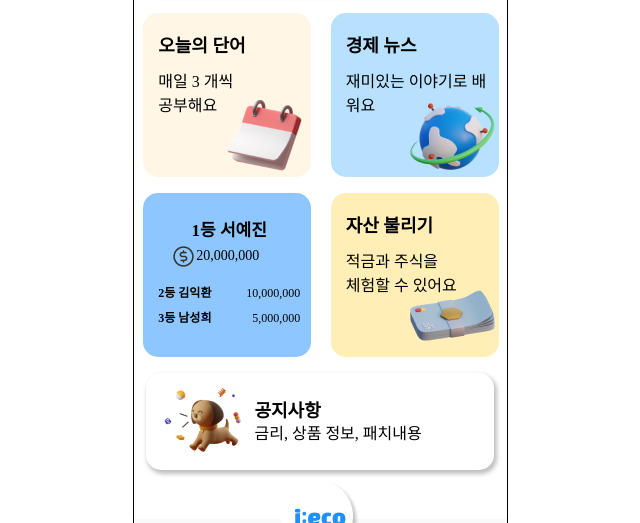
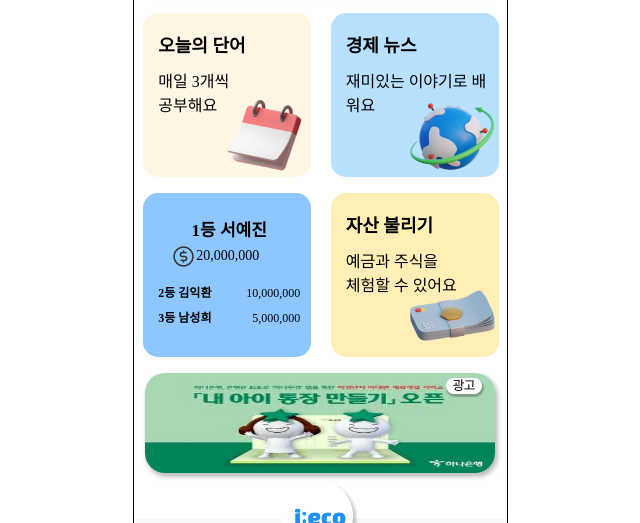
Before and after one commit to MoneyPlay-DigitalHanaro/front-end, a React (Create React App) app: page /test3 in a window 1280 px wide. Shown: the part 208-731 px from the top of the page, without its empty margins (320-960 px from the left). Built offline with nearby package versions, Linux system fonts and the light colour scheme; no server answers; a web font is replaced by a local one.

Commit message:
Feat: 메인페이지 광고 추가

```diff
--- a/src/pages/mainPage/Main.js
+++ b/src/pages/mainPage/Main.js
@@ -15,6 +15,7 @@ import Footer from "../../component/Footer.js";
 import axios from "axios";
 import Logo from "../../image/Main/IecoLogo.png";
 import LogoutButton from "../oauth/Logout.js";
+import Ad from "../../image/Main/Ad.jpeg";
 
 let MenuBtn = styled.button`
   background: ${(props) => props.bg};
@@ -118,7 +119,7 @@ function Main() {
           <MenuBtn bg="rgba(255, 237, 203, 0.5);">
             <b className="title mt10 mb10">오늘의 단어</b>
             <span>
-              매일 3 개씩
+              매일 3개씩
               <br />
               공부해요
             </span>
@@ -177,7 +178,7 @@ function Main() {
             <p>
               <b className="title mt10 mb10">자산 불리기</b>
               <span>
-                적금과 주식을
+                예금과 주식을
                 <br />
                 체험할 수 있어요
               </span>
@@ -186,21 +187,11 @@ function Main() {
           </MenuBtn>
         </a>
       </div>
-      <MenuBtn
-        bg="white"
-        boxShadow="2px 3px 4px 1px rgba(0,0,0, 0.25);"
-        width="348px"
-        height="97px"
-        style={{ marginLeft: "12px" }}
-      >
-        <div>
-          <img src={Dog} className="dog" />
-          <div className="inline absolute mt15  ">
-            <b className="title mb_3">공지사항</b>
-            <span>금리, 상품 정보, 패치내용</span>
-          </div>
-        </div>
-      </MenuBtn>
+      <div style={{position: "relative"}}>
+        <a href="https://www.kebhana.com/cont/mall/mall08/mall0801/mall080103/1466126_115188.jsp">
+        <img src={Ad} style={{width: "350px", height: "100px", borderRadius: "20px", boxShadow: "2px 3px 4px 1px rgba(0, 0, 0, 0.25)"}}/></a>
+        <h5 style={{position: "absolute", right: "25px", top: "5px", fontWeight: "normal", fontSize: "13px", backgroundColor: "white", borderRadius: "10px", width: "36px", boxShadow: "1px 2px 1px 1px rgba(0, 0, 0, 0.25)"}}>광고</h5>
+      </div>
     </div>
   );
 }
```
Also changed, not shown: src/image/Main/Ad.jpeg (added).
